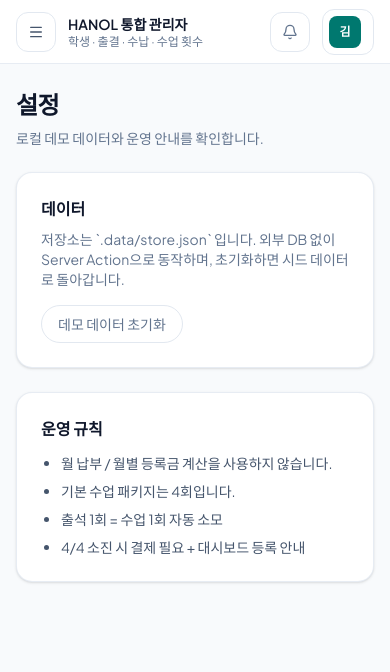
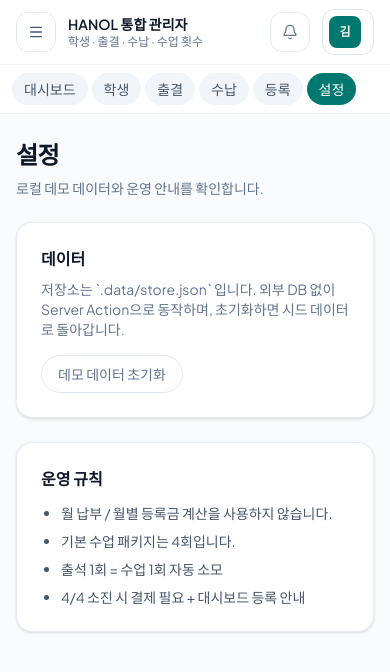
Before and after one commit to So-hee-Good/Hanol, a Next.js app: page /settings in a window 390 px wide. Shown: the top 672 px of the page. Built offline with nearby package versions, Linux system fonts and the light colour scheme.

Commit message:
fix: make navigation usable on narrow screens
Add always-visible header tabs, improve not-found guidance, and keep
sidebar sticky on desktop so menu clicks reach real app routes.

Co-authored-by: So-hee-Good <So-hee-Good@users.noreply.github.com>

```diff
--- a/package.json
+++ b/package.json
@@ -23,6 +23,7 @@
     "@types/react-dom": "^19",
     "eslint": "^9",
     "eslint-config-next": "16.2.10",
+    "puppeteer-core": "^24.43.1",
     "tailwindcss": "^4",
     "tsx": "^4.23.1",
     "typescript": "^5"
--- a/src/app/(admin)/layout.tsx
+++ b/src/app/(admin)/layout.tsx
@@ -9,7 +9,8 @@ export default function AdminLayout({
 }>) {
   return (
     <div className="flex min-h-screen bg-slate-50">
-      <div className="hidden lg:block">
+      {/* lg 이상: 사이드바 / 미만: Header 상단 탭 + 햄버거 */}
+      <div className="sticky top-0 hidden h-screen lg:block">
         <Sidebar />
       </div>
 
--- a/src/app/(admin)/page.tsx
+++ b/src/app/(admin)/page.tsx
@@ -31,6 +31,26 @@ export default async function DashboardPage() {
             월 납부가 아닌 수업 횟수 패키지 기준입니다. 기본 4회, 출석마다 1회
             소모, 4/4면 결제 필요와 등록 안내가 자동으로 표시됩니다.
           </p>
+          <div className="mt-4 flex flex-wrap gap-2">
+            <Link
+              href="/students"
+              className="rounded-full bg-teal-700 px-4 py-2 text-sm font-semibold text-white hover:bg-teal-800"
+            >
+              학생 관리
+            </Link>
+            <Link
+              href="/attendance"
+              className="rounded-full border border-slate-200 bg-white px-4 py-2 text-sm font-semibold text-slate-700 hover:bg-slate-50"
+            >
+              출결
+            </Link>
+            <Link
+              href="/payments"
+              className="rounded-full border border-slate-200 bg-white px-4 py-2 text-sm font-semibold text-slate-700 hover:bg-slate-50"
+            >
+              수납
+            </Link>
+          </div>
         </div>
         <ResetDemoButton />
       </div>
--- /dev/null
+++ b/src/app/not-found.tsx
@@ -0,0 +1,36 @@
+import Link from "next/link";
+
+export default function NotFound() {
+  return (
+    <div className="flex min-h-screen items-center justify-center bg-slate-50 px-4">
+      <div className="w-full max-w-md rounded-2xl border border-slate-200 bg-white px-6 py-10 text-center shadow-sm">
+        <p className="text-sm font-semibold text-teal-700">HANOL</p>
+        <h1 className="mt-2 text-2xl font-semibold text-slate-900">
+          페이지를 찾을 수 없습니다
+        </h1>
+        <p className="mt-3 text-sm leading-6 text-slate-500">
+          앱 주소는{" "}
+          <code className="rounded bg-slate-100 px-1.5 py-0.5 text-slate-800">
+            http://localhost:3000
+          </code>{" "}
+          입니다. GitHub PR 주소나 에이전트 페이지가 아닌, 실행 중인 앱 포트로
+          접속해 주세요.
+        </p>
+        <div className="mt-6 flex flex-col gap-2">
+          <Link
+            href="/"
+            className="rounded-xl bg-teal-700 px-4 py-2.5 text-sm font-semibold text-white hover:bg-teal-800"
+          >
+            대시보드로 이동
+          </Link>
+          <Link
+            href="/students"
+            className="rounded-xl border border-slate-200 px-4 py-2.5 text-sm font-semibold text-slate-700 hover:bg-slate-50"
+          >
+            학생 목록
+          </Link>
+        </div>
+      </div>
+    </div>
+  );
+}
--- a/src/components/layout/Header.tsx
+++ b/src/components/layout/Header.tsx
@@ -1,19 +1,28 @@
 "use client";
 
+import Link from "next/link";
+import { usePathname } from "next/navigation";
 import { Bell } from "lucide-react";
 import { MobileNav } from "@/components/layout/MobileNav";
+import { cn } from "@/lib/cn";
+import { isNavActive, NAV_ITEMS } from "@/lib/nav";
 
 export function Header() {
+  const pathname = usePathname();
+
   return (
-    <header className="sticky top-0 z-30 flex h-16 items-center justify-between gap-4 border-b border-slate-200/80 bg-white/90 px-4 backdrop-blur sm:px-6 lg:px-8">
-      <div className="flex items-center gap-3">
+    <header className="sticky top-0 z-30 border-b border-slate-200/80 bg-white/95 backdrop-blur">
+      <div className="flex h-16 items-center justify-between gap-4 px-4 sm:px-6 lg:px-8">
+        <div className="flex min-w-0 items-center gap-3">
           <MobileNav />
-        <div>
-          <p className="text-sm font-semibold text-slate-900">HANOL 통합 관리자</p>
-          <p className="text-xs text-slate-500">
+          <Link href="/" className="min-w-0">
+            <p className="truncate text-sm font-semibold text-slate-900">
+              HANOL 통합 관리자
+            </p>
+            <p className="truncate text-xs text-slate-500">
               학생 · 출결 · 수납 · 수업 횟수
             </p>
-        </div>
+          </Link>
         </div>
 
         <div className="flex items-center gap-3">
@@ -35,6 +44,31 @@ export function Header() {
             </div>
           </div>
         </div>
+      </div>
+
+      {/* 좁은 화면에서도 메뉴가 항상 보이도록 상단 탭 제공 */}
+      <nav
+        aria-label="주요 메뉴"
+        className="flex gap-1 overflow-x-auto border-t border-slate-100 px-3 py-2 lg:hidden"
+      >
+        {NAV_ITEMS.map((item) => {
+          const active = isNavActive(pathname, item.href);
+          return (
+            <Link
+              key={item.href}
+              href={item.href}
+              className={cn(
+                "shrink-0 rounded-full px-3 py-1.5 text-sm font-medium transition",
+                active
+                  ? "bg-teal-700 text-white"
+                  : "bg-slate-100 text-slate-600 hover:bg-slate-200",
+              )}
+            >
+              {item.label}
+            </Link>
+          );
+        })}
+      </nav>
     </header>
   );
 }
```
Also changed, not shown: 1 other file (tests, documents, lock files or other folders). Lines whose indentation alone changed are shown as unchanged.
